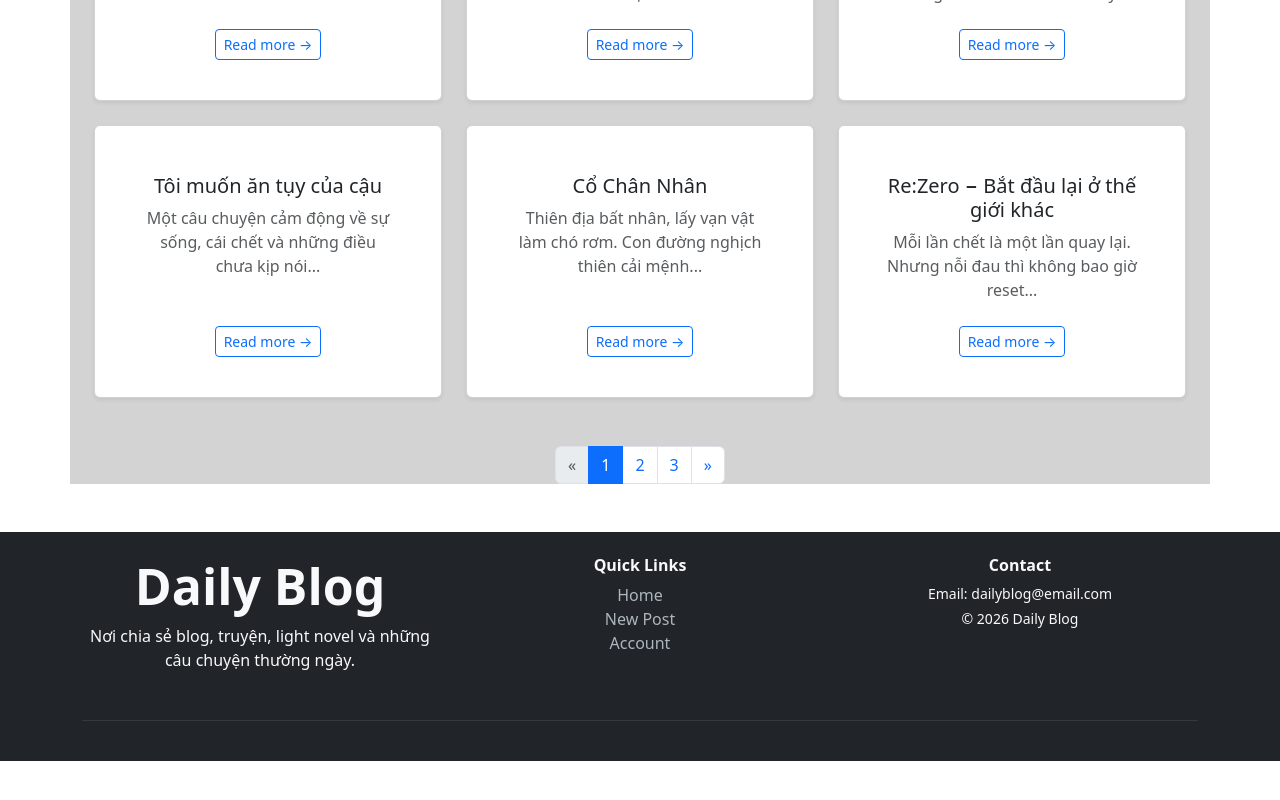
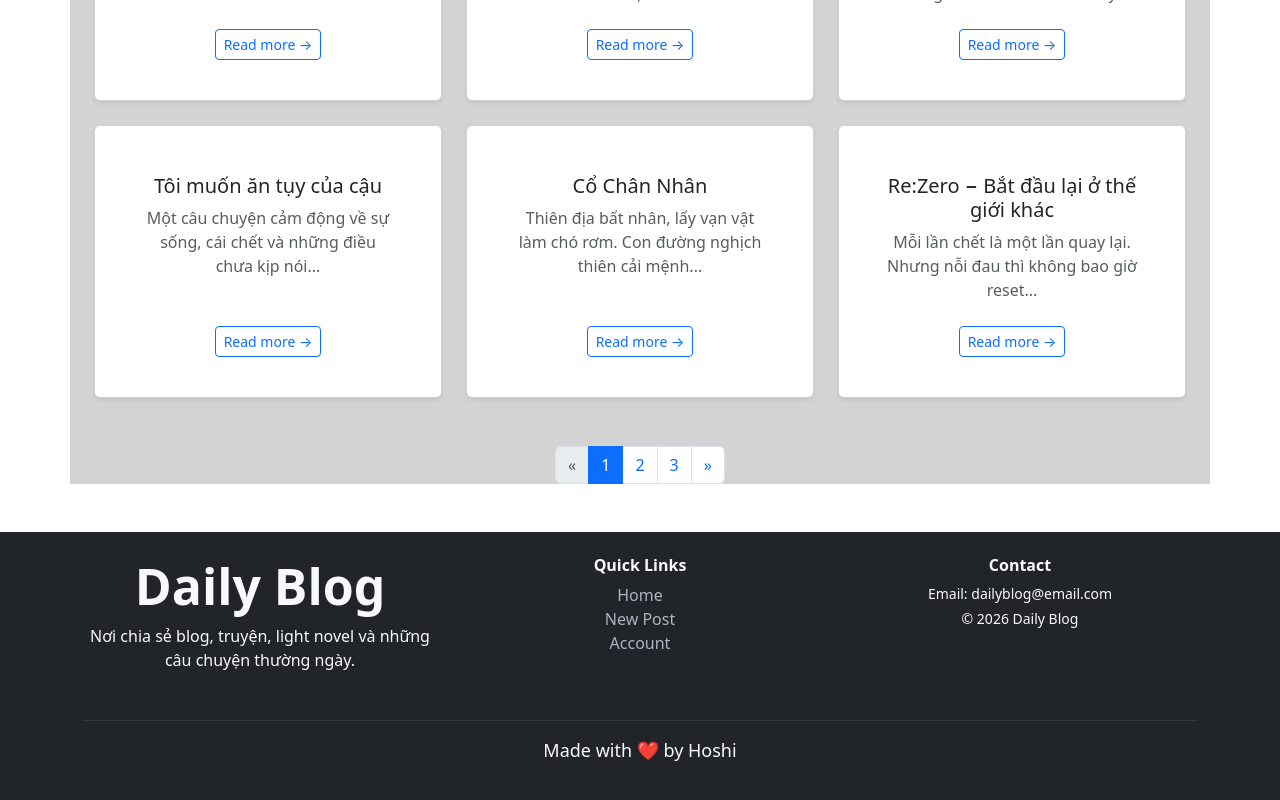
Before and after one commit to Hoshi2107/DailyBlogWeb, a Vue app: page / in a window 1280 px wide. Shown: the part 1211-2011 px from the top of the page. Before the commit the page ends 1972 px from the top, so only its background shows below. Built offline with nearby package versions, Linux system fonts and the light colour scheme.

Commit message:
bottom title at footer upd

```diff
--- a/src/components/Footer.vue
+++ b/src/components/Footer.vue
@@ -38,6 +38,7 @@
       </div>
 
       <hr class="border-secondary" />
+      <p style="font-size: large">Made with ❤️ by Hoshi</p>
     </div>
   </footer>
 </template>
```
